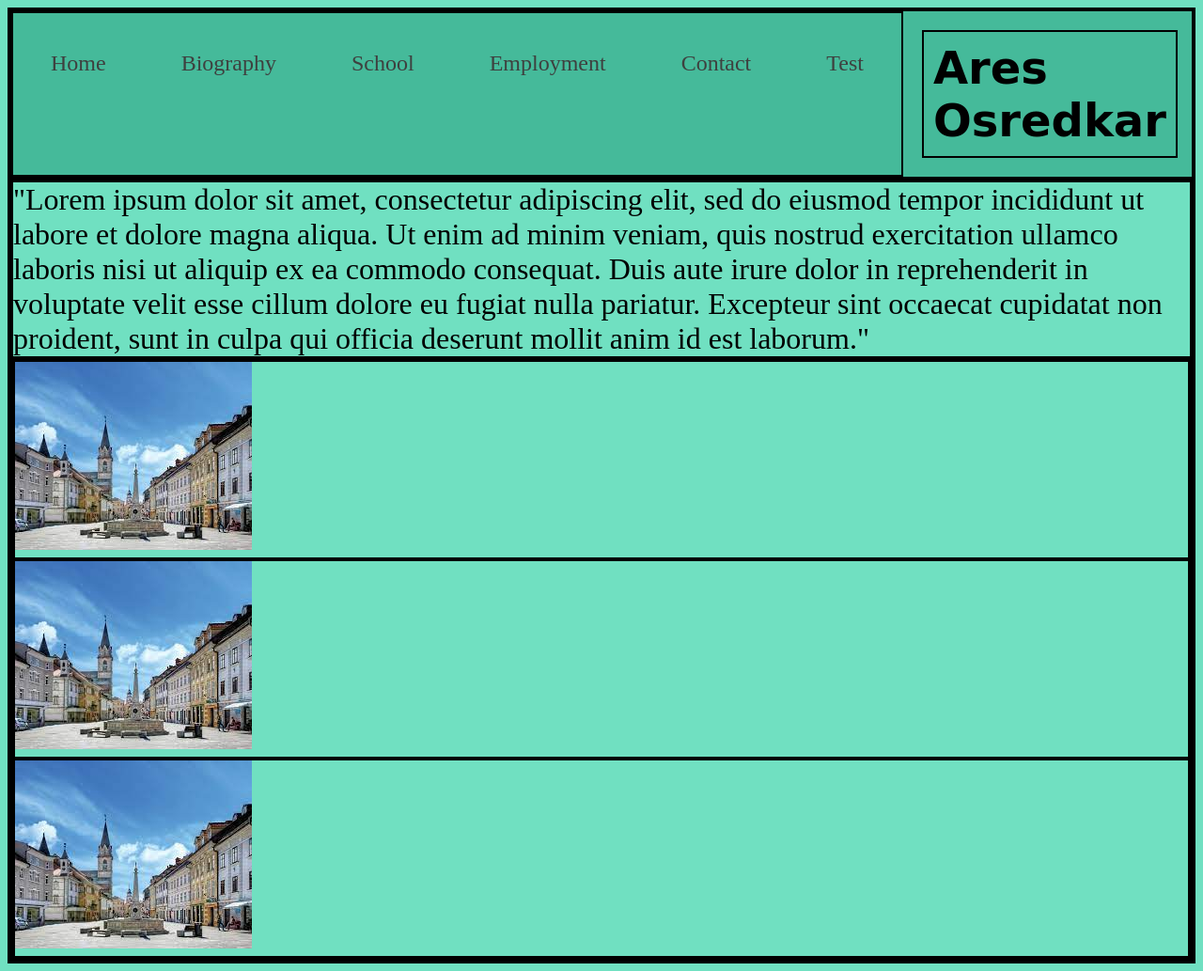
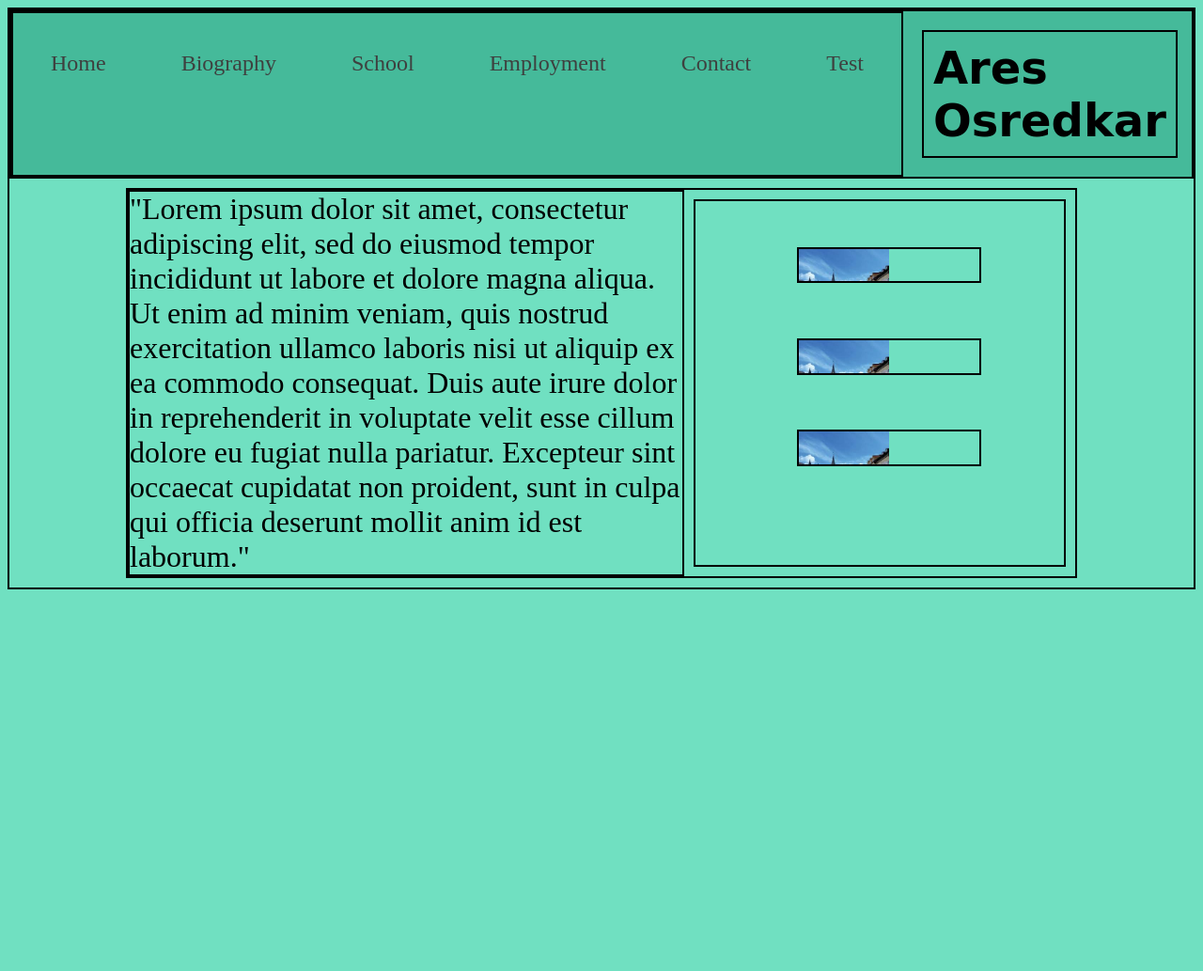
Before and after one commit to AresOsredkar/PortfolioAresOsredkar, a PHP site: page /TestSite.html in a window 1280 px wide. Shown: the whole page at 94% size. After the commit the page ends 627 px from the top, so only its background shows below. Run offline with PHP 8.4, Linux system fonts and the light colour scheme.

Commit message:
Grid testing

```diff
--- a/Portfolio/TestSite.html
+++ b/Portfolio/TestSite.html
@@ -22,19 +22,19 @@
         </div>
     </div>
 
-    <div class="main test gridContainer">
+    <div class="main text gridContainer">
         <div class="item1">
             "Lorem ipsum dolor sit amet, consectetur adipiscing elit, sed do eiusmod tempor incididunt ut labore et dolore magna aliqua. Ut enim ad minim veniam, quis nostrud exercitation ullamco laboris nisi ut aliquip ex ea commodo consequat. Duis aute irure dolor in reprehenderit in voluptate velit esse cillum dolore eu fugiat nulla pariatur. Excepteur sint occaecat cupidatat non proident, sunt in culpa qui officia deserunt mollit anim id est laborum."
         </div>
         <div class="gallery">
-            <div class="item2">
-                <img class="img" src="kranj.jpg">
+            <div id="item2" class="imgCon">
+                <img class="img" id="img1" src="kranj.jpg">
             </div>
-            <div class="item3">
-                <img class="img" src="kranj.jpg">
+            <div id="item3" class="imgCon">
+                <img class="img" id="img2" src="kranj.jpg">
             </div>
-            <div class="item4">
-                <img class="img" src="kranj.jpg">
+            <div id="item4" class="imgCon">
+                <img class="img" id="img3" src="kranj.jpg">
             </div>
         </div>
     </div>
--- a/Portfolio/teststyle.css
+++ b/Portfolio/teststyle.css
@@ -40,11 +40,50 @@ a{
 }
 
 
-.test{
+div{
+    border:black solid 2px;
+}
+.item1{
+    width:60%;
+}
+
+.gridContainer{
+    margin:10px auto;
+    width:80%;
+    display:flex;
+    justify-content:space-evenly;
     font-size:2em;
 }
 
-
-div{
-    border:black solid 2px;
+.gallery{
+    margin:10px;
+    width:40%;
+    display:grid;
+    grid-template-columns: 25% 50% 25%;
+    grid-template-rows:10% 10% 10% 10% 10% 10% 10%;
+    grid-template-areas:
+    ". . ."
+    ". img1 ."
+    ". . ."
+    ". img2 ."
+    ". . ."
+    ". img3 ."
+    ". . .";
+    row-gap: 10px;
+    column-gap:10px;
 }
+#item2{
+    grid-area:img1;
+}
+#item3{
+    grid-area:img2;
+}
+#item4{
+    grid-area: img3;
+}
+.img{
+    width:50%;
+}
+.imgCon{
+    overflow:hidden;
+}
```
